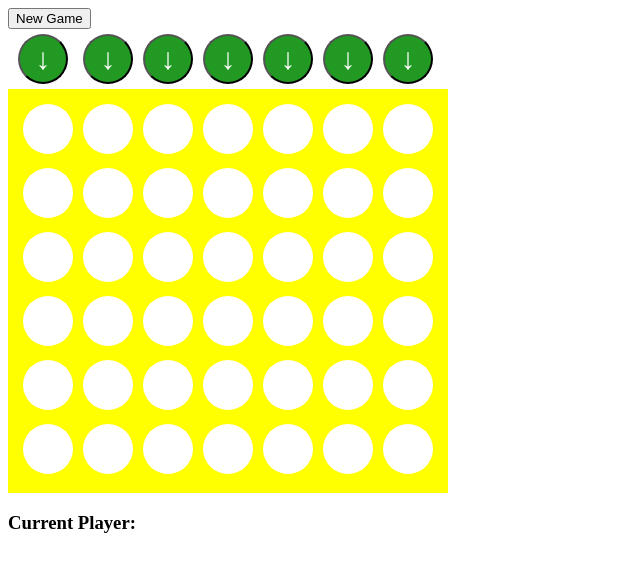
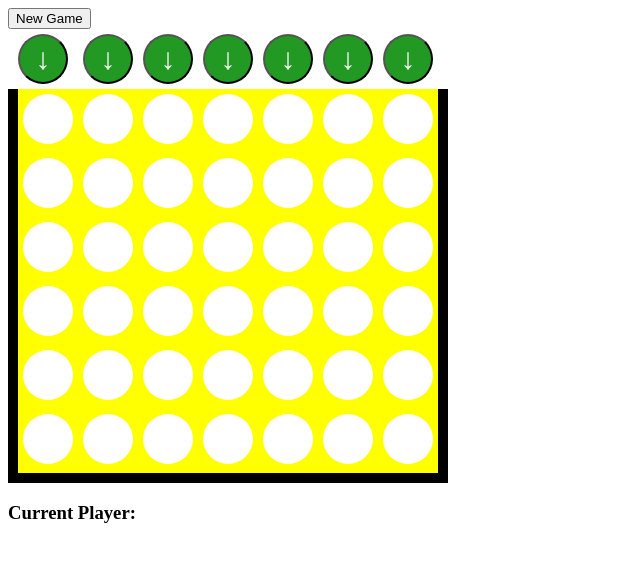
Before and after one commit to chiujienwu/connect4-tylerK, a plain HTML site: page index.html in a window 1280 px wide. Shown: the whole page, without its empty margins (0-640 px from the left). Drawn offline with nearby package versions, Linux system fonts and the light colour scheme.

Commit message:
personal touches with comments

```diff
--- a/game.css
+++ b/game.css
@@ -1,11 +1,14 @@
 #board table {
 
+    /* https://www.w3schools.com/cssref/pr_border-collapse.asp */
     border-collapse: collapse;
 }
 
 #board table tbody {
     background-color: yellow;
-    border: 10px solid yellow;
+    border-bottom: 10px solid black;
+    border-left: 10px solid black;
+    border-right: 10px solid black;
 }
 
 #board table td {
@@ -16,8 +19,10 @@
 #board .space, .player1, .player2 {
     width: 50px;
     height: 50px;
+    /* https://developer.mozilla.org/en-US/docs/Web/CSS/border-radius */
     border-radius: 50%;
     background-color: white;
+    /* http://proexper.blogspot.com/2014/09/css-comparing-among-inline-and-block.html */
     display: inline-block;
 }
 
@@ -36,6 +41,7 @@
     background-color: #229922;
     color: white;
     font-size: 30px;
+    /* https://www.w3schools.com/cssref/pr_class_cursor.asp */
     cursor: pointer;
 }
 
```
Also changed, not shown: index.html (renamed from game.html).
